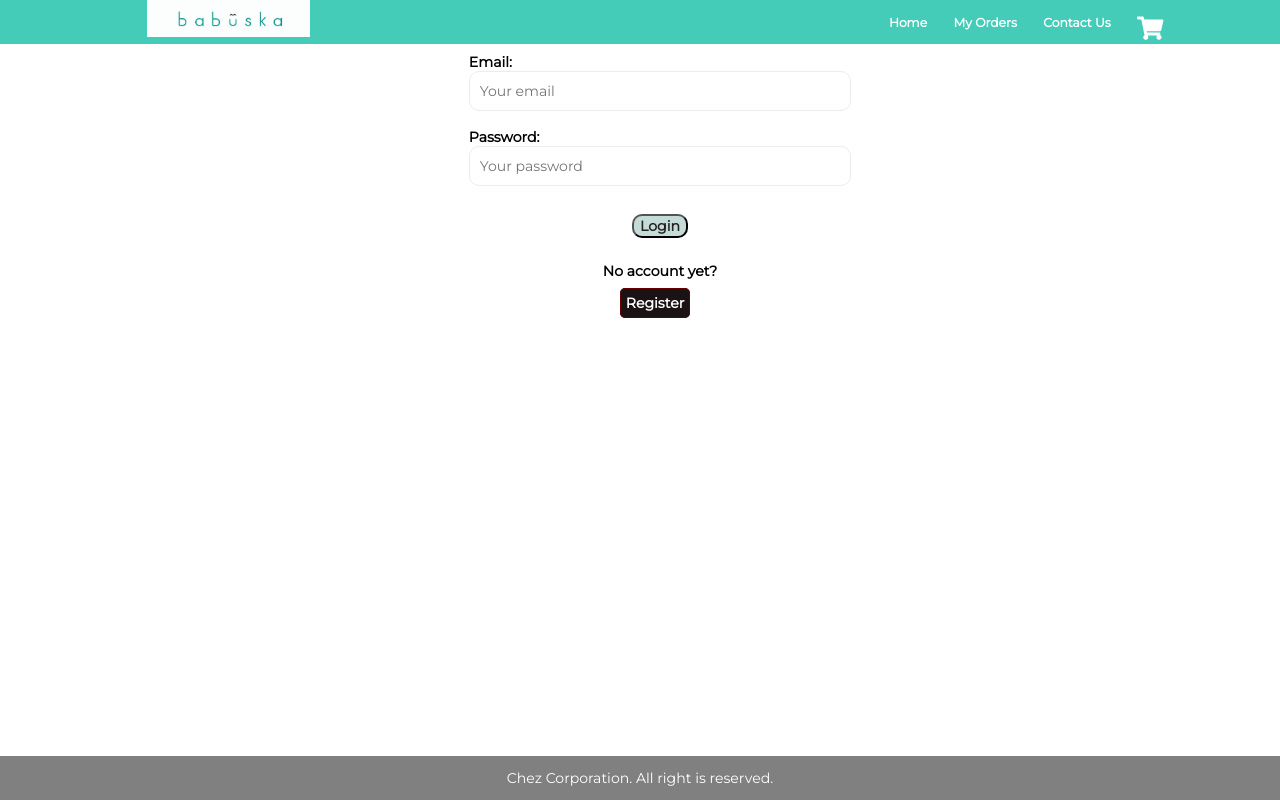
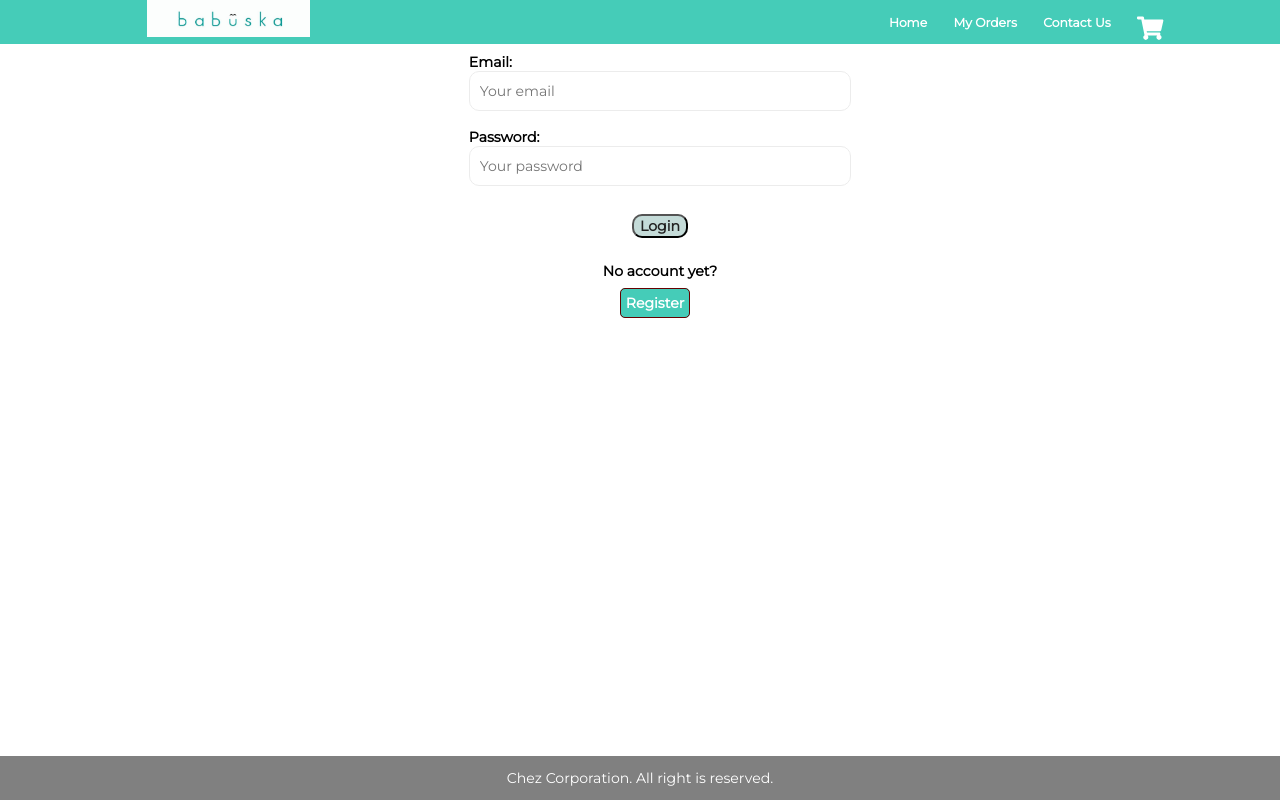
Before and after one commit to arvindchez/chezzy-fashions, a React (Create React App) app: page /login in a window 1280 px wide. Built offline with nearby package versions, Linux system fonts and the light colour scheme.

Commit message:
updated stlying

```diff
--- a/src/index.css
+++ b/src/index.css
@@ -435,7 +435,7 @@ button.cartitem-addremove {
 }
 
 .register-form a {
-  background-color: #1b1313;
+  background-color: #45ccb8;
   border: 1px solid #660000;
   border-radius: 5px;
   color: #fff;
@@ -478,7 +478,7 @@ button.cartitem-addremove {
 }
 
 .login-form a {
-  background-color: #1b1313;
+  background-color: #45ccb8;
   border: 1px solid #660000;
   border-radius: 5px;
   color: #fff;
```
